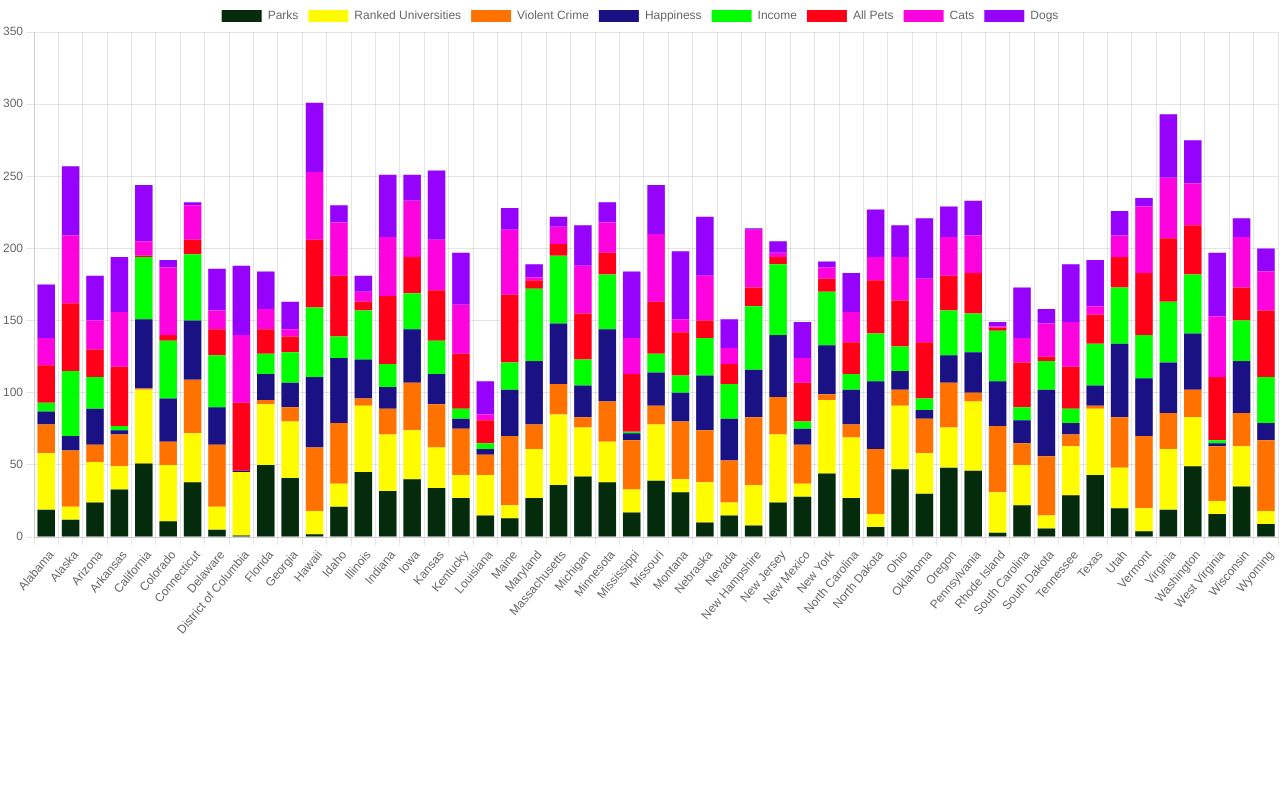
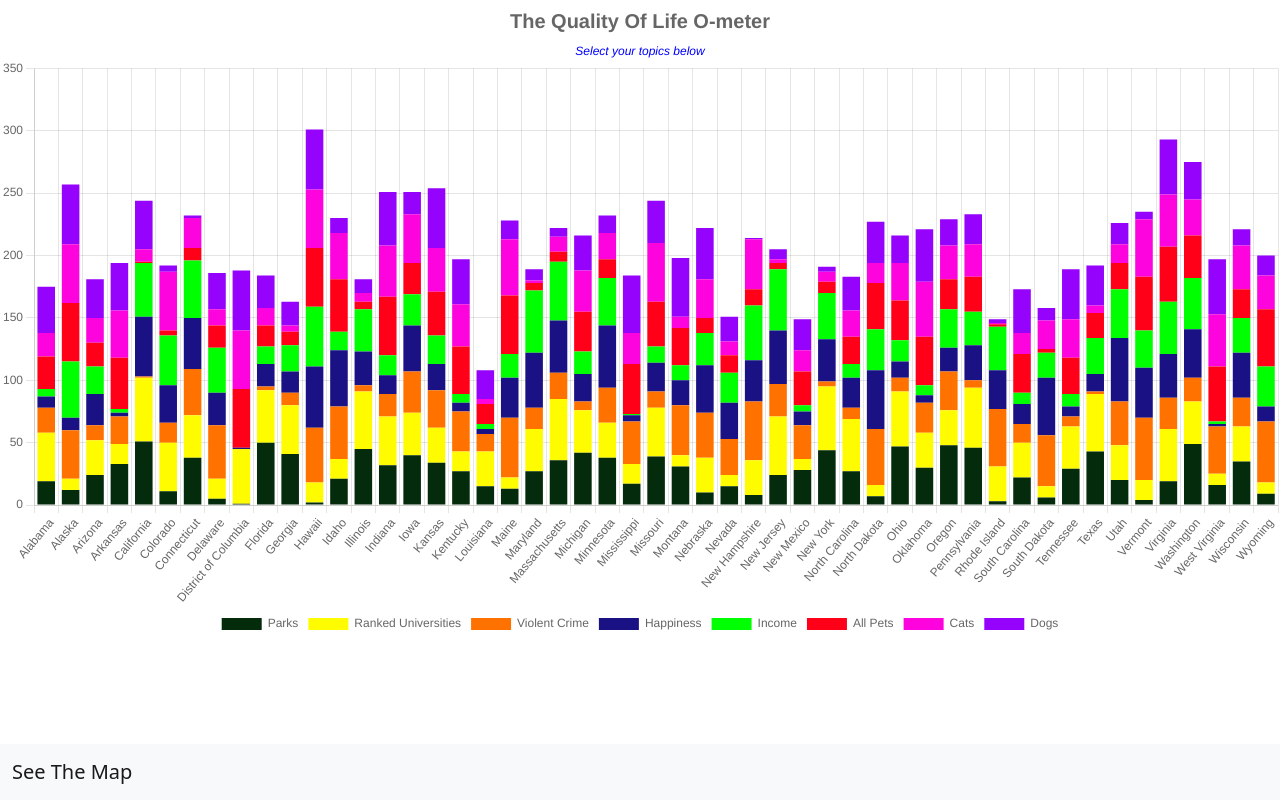
Before and after one commit to ClareSpecht/Project3, a plain HTML site: page leaflet/charts.html in a window 1280 px wide. Drawn offline with nearby package versions, Linux system fonts and the light colour scheme.

Commit message:
chart finished and bootstrap added

```diff
--- a/leaflet/charts.html
+++ b/leaflet/charts.html
@@ -5,6 +5,7 @@
     <meta charset="UTF-8">
     <title>Happy Charts</title>
 
+    <link href="https://cdn.jsdelivr.net/npm/bootstrap@5.1.3/dist/css/bootstrap.min.css" rel="stylesheet" integrity="sha384-1BmE4kWBq78iYhFldvKuhfTAU6auU8tT94WrHftjDbrCEXSU1oBoqyl2QvZ6jIW3" crossorigin="anonymous">
 
 
 
@@ -29,9 +30,17 @@
         <canvas id="myChart"></canvas>
     </div>
 
+    <nav class="navbar fixed-bottom navbar-light bg-light">
+        <div class="container-fluid">
+          <a class="navbar-brand" href="index.html">See The Map</a>
+        </div>
+      </nav>
+
     <!-- CHARTS JS -->
     <script src="https://cdn.jsdelivr.net/npm/chart.js"></script>
     <script type="text/javascript" src="static/js/overlays.js"></script>
+<!-- bootstrap -->
+<script src="https://cdn.jsdelivr.net/npm/bootstrap@5.1.3/dist/js/bootstrap.bundle.min.js" integrity="sha384-ka7Sk0Gln4gmtz2MlQnikT1wXgYsOg+OMhuP+IlRH9sENBO0LRn5q+8nbTov4+1p" crossorigin="anonymous"></script>
 
 
 </body>
--- a/leaflet/static/css/style.css
+++ b/leaflet/static/css/style.css
@@ -7,7 +7,11 @@ body {
 #map,
 body,
 html {
-  height: 85%;
+  height: 100%;
+}
+
+#myChart {
+  height: 85%
 }
 
 .legend {
--- a/leaflet/static/js/overlays.js
+++ b/leaflet/static/js/overlays.js
@@ -3,13 +3,13 @@ for (let i = 0; i < parksHapiness.features.length; i++) {
     state = parksHapiness.features[i].properties
     stateList.push(state)
 }
-console.log('stateListOG',stateList)
-console.log('dc',stateList[8])
+console.log('stateListOG', stateList)
+console.log('dc', stateList[8])
 
 // stateList = stateList.splice(8,1);
 
 
-console.log('no DC',stateList)
+console.log('no DC', stateList)
 
 
 const nameList = []
@@ -30,21 +30,21 @@ Array.from(stateList).forEach((name) => happyList.push(name.inv_hap_rank));
 const incomeList = []
 Array.from(stateList).forEach((name) => incomeList.push(name.inc_rank));
 
-const dogList =[]
-let dogRanks = stateList.map(e => e['dog ownership']).sort((a,b) => a-b)
-let dogRanked = stateList.map( e=> ({...e, dog_rank: (dogRanks.indexOf(e['dog ownership'])+1)}));
+const dogList = []
+let dogRanks = stateList.map(e => e['dog ownership']).sort((a, b) => a - b)
+let dogRanked = stateList.map(e => ({ ...e, dog_rank: (dogRanks.indexOf(e['dog ownership']) + 1) }));
 Array.from(dogRanked).forEach((name) => dogList.push(name.dog_rank)
 );
 
-const catList =[]
-let catRanks = stateList.map(e => e['cat ownership']).sort((a,b) => a-b);
-let catRanked = stateList.map( e=> ({...e, cat_rank: (catRanks.indexOf(e['cat ownership'])+1)}));
+const catList = []
+let catRanks = stateList.map(e => e['cat ownership']).sort((a, b) => a - b);
+let catRanked = stateList.map(e => ({ ...e, cat_rank: (catRanks.indexOf(e['cat ownership']) + 1) }));
 Array.from(catRanked).forEach((name) => catList.push(name.cat_rank)
 );
 
-const petsList =[]
-let petRanks = stateList.map(e => e['pet ownership']).sort((a,b) => a-b)
-let petRanked = stateList.map( e=> ({...e, pet_rank: (petRanks.indexOf(e['pet ownership'])+1)}));
+const petsList = []
+let petRanks = stateList.map(e => e['pet ownership']).sort((a, b) => a - b)
+let petRanked = stateList.map(e => ({ ...e, pet_rank: (petRanks.indexOf(e['pet ownership']) + 1) }));
 Array.from(petRanked).forEach((name) => petsList.push(name.pet_rank)
 );
 
@@ -109,7 +109,7 @@ const config = {
     data: data,
     options: {
         spanGaps: true,
-        // indexAxis: 'y',
+        //    indexAxis: 'y',
         responsive: true,
         scales: {
             x: {
@@ -118,8 +118,37 @@ const config = {
             y: {
                 stacked: true
             }
-        }
-    }
+        },
+
+        plugins: {
+            legend: {
+                position: 'bottom',
+            },
+            title: {
+                display: true,
+                text: 'The Quality Of Life O-meter',
+                font: {
+                    size: 20,
+                    family: 'Helvetica',
+                    weight: 'bold',
+                },
+            },
+            subtitle: {
+                display: true,
+                text: 'Select your topics below',
+                color: 'blue',
+                font: {
+                    size: 12,
+                    family: 'Helvetica',
+                    weight: 'normal',
+                    style: 'italic'
+                },
+                padding: {
+                    bottom: 10
+                },
+            },
+        },
+    },
 };
 
 
@@ -127,3 +156,27 @@ const myChart = new Chart(
     document.getElementById('myChart').getContext('2d'),
     config
 );
+// // Append '4d' to the colors (alpha channel), except for the hovered index
+// function handleHover(evt, item, legend) {
+//     legend.chart.data.datasets[0].backgroundColor.forEach((color, index, colors) => {
+//       colors[index] = index === item.index || color.length === 9 ? color : color + '4D';
+//     });
+//     legend.chart.update();
+//   };
+
+//   // Removes the alpha channel from background colors
+// function handleLeave(evt, item, legend) {
+//     legend.chart.data.datasets[0].backgroundColor.forEach((color, index, colors) => {
+//       colors[index] = color.length === 9 ? color.slice(0, -2) : color;
+//     });
+//     legend.chart.update();
+//   };
+
+const actions = [{
+    name: 'Position: bottom',
+    handler(chart) {
+        chart.options.plugins.legend.position = 'bottom';
+        chart.update();
+    }
+},
+];
```
Also changed, not shown: leaflet/index.html (+14 -5 lines), 1 other file.
